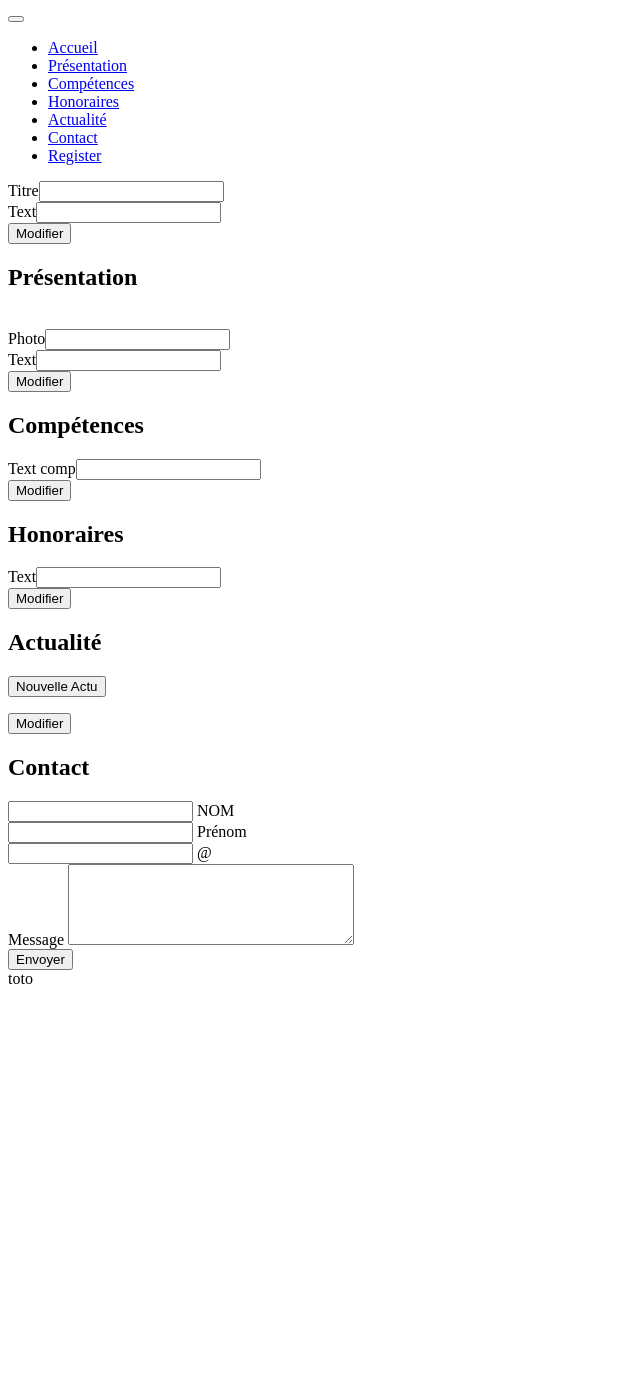
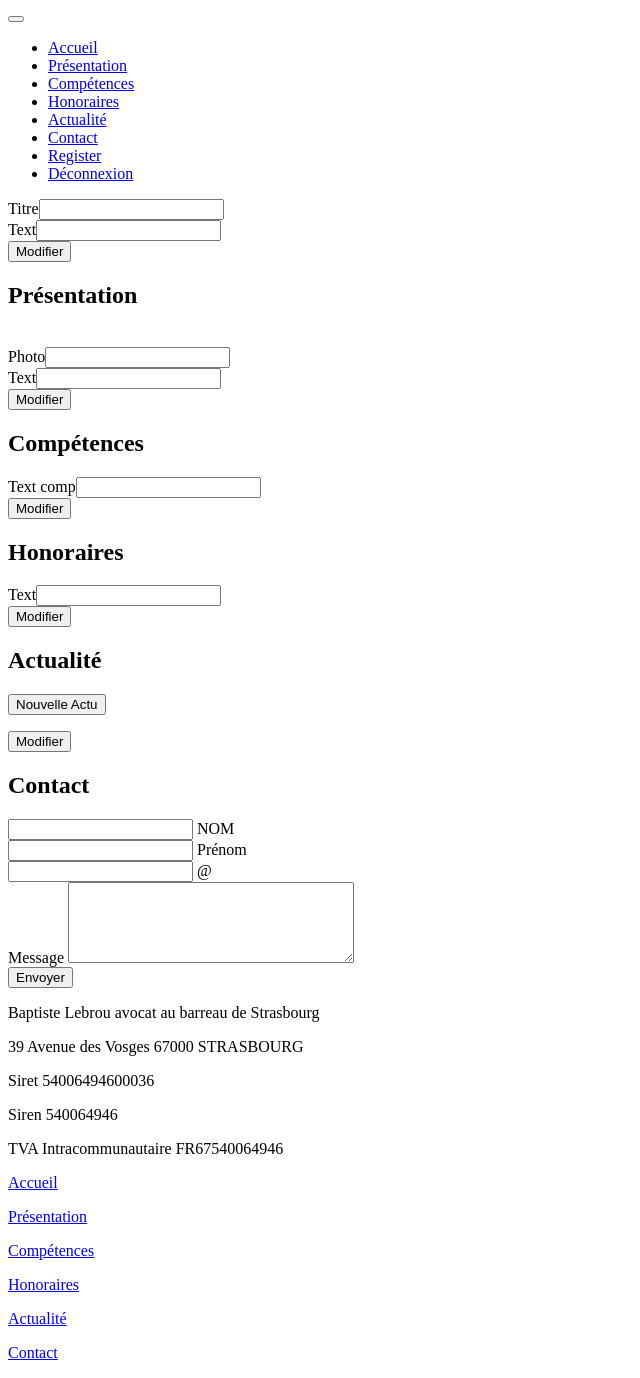
Before and after one commit to zzpapy/baptiste, a Symfony app: template templates/Admin/index.html.twig in a window 1280 px wide. Shown: the part 1287-2665 px from the top of the page, without its empty margins (0-640 px from the left). Before the commit the page ends 2271 px from the top, so only its background shows below. Run offline with Twig, Linux system fonts and the light colour scheme; the template is opened without the code that fills it, so the values that code supplies are empty; form fields are guessed from the names that the template uses; some libraries are stand-ins or nearby versions.

Commit message:
footer admin

```diff
--- a/templates/Admin/index.html.twig
+++ b/templates/Admin/index.html.twig
@@ -32,6 +32,9 @@
             <li class="nav-item">
                 <a class="nav-link"href="{{path('app_register')}}">Register</a>
             </li>
+             <li class="nav-item">
+              <a class="nav-link"href="{{path('app_logout')}}">Déconnexion</a>
+            </li>
             <!-- <li class="nav-item">
                 <a class="nav-link"href="{{path('app_login')}}">Login</a>
             </li> -->
@@ -55,7 +58,36 @@
 {% include('./Admin/honoraire.html.twig') %}
 {% include('./Admin/actu.html.twig') %}
 {% include('./Admin/contact.html.twig') %}
+<footer class="footer">
 <nav class="navbar navbar-dark bg-dark navbar-expand-lg navbar-light bg-light">
-toto
+  <div>
+    <p>Baptiste Lebrou avocat au barreau de Strasbourg</p>
+    <p>39 Avenue des Vosges 67000 STRASBOURG</p>
+    <p>Siret 54006494600036</p>
+    <p>Siren 540064946</p>
+    <p>TVA Intracommunautaire FR67540064946</p>
+  </div>
+  <div>
+    <p></p>
+    <p>
+      <a class="nav-link scroll-link" href="#home">Accueil</a>
+    </p>
+    <p>
+      <a class="nav-link  scroll-link" href="#presentation">Présentation</a>
+    </p>
+    <p>
+      <a class="nav-link  scroll-link" href="#competences">Compétences</a>
+    </p>
+    <p>
+      <a class="nav-link  scroll-link" href="#honoraire">Honoraires</a>
+    </p>
+    <p>
+        <a class="nav-link  scroll-link" href="#actu">Actualité</a>
+    </p>
+    <p>
+        <a class="nav-link  scroll-link" href="#contact">Contact</a>
+    </p>
+  </div>
 </nav>
+</footer>
 {% endblock %}
```
Also changed, not shown: 1 other file.
